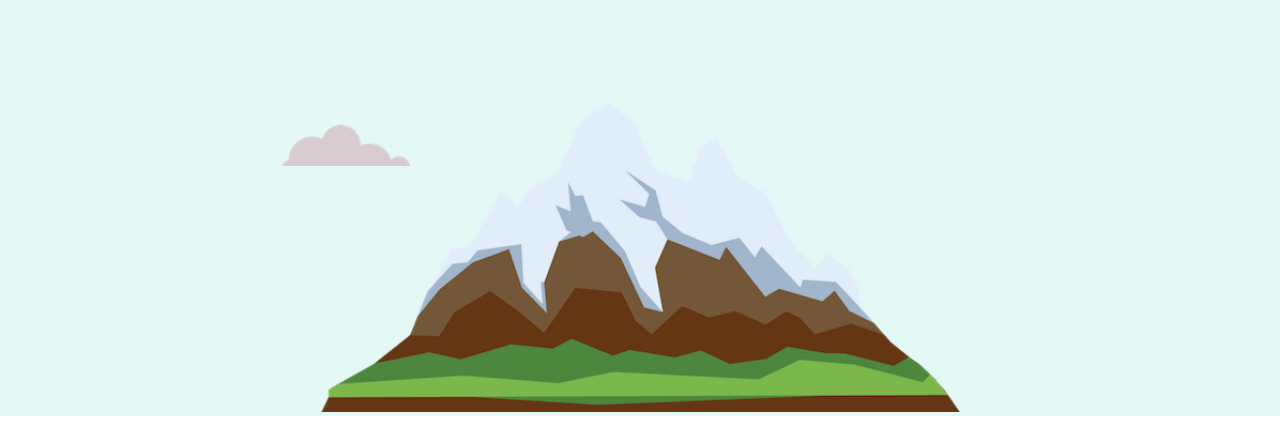
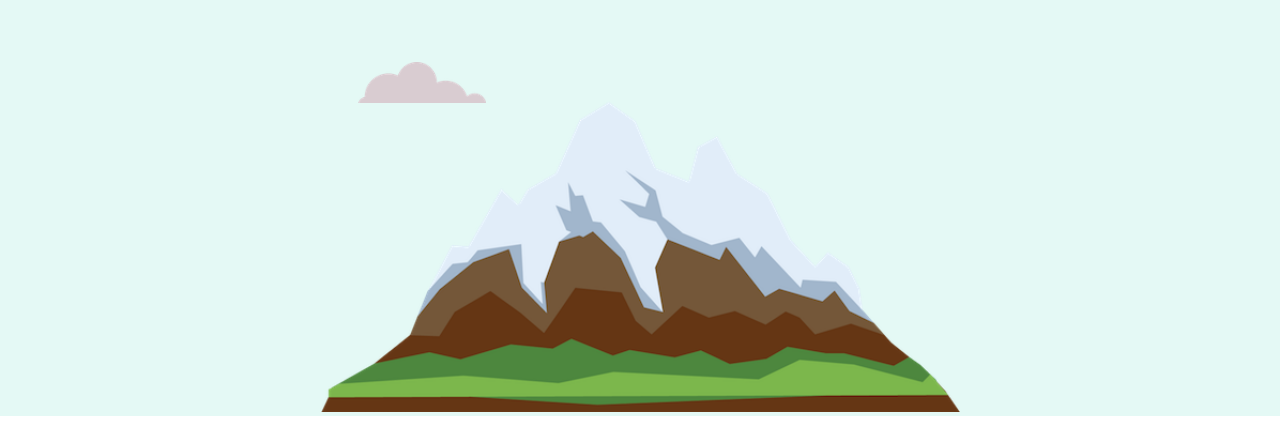
Before and after one commit to AndreaCesarB/cv, a plain HTML site: page index.html in a window 1280 px wide. Shown: the part 367-800 px from the top of the page. Drawn offline with Linux system fonts and the light colour scheme.

Commit message:
Bottom cloud position changed.

```diff
--- a/css/styles.css
+++ b/css/styles.css
@@ -54,8 +54,8 @@ hr {
 }
 .bottom-cloud {
     position: absolute;
-    left: 22%;
-    bottom: 32%;
+    left: 28%;
+    bottom: 40%;
     width: 10%;
 }
 .mountain {
```
